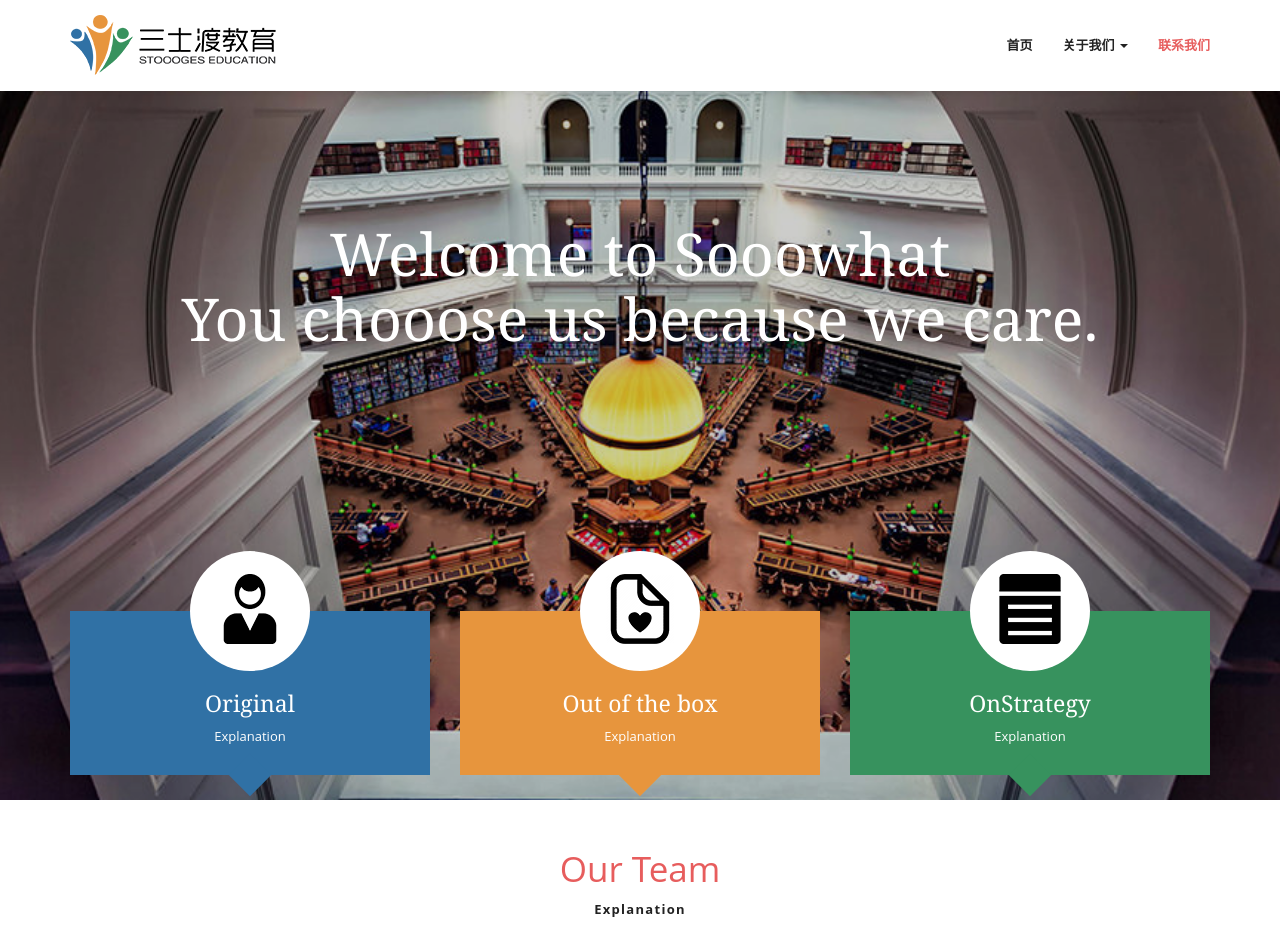
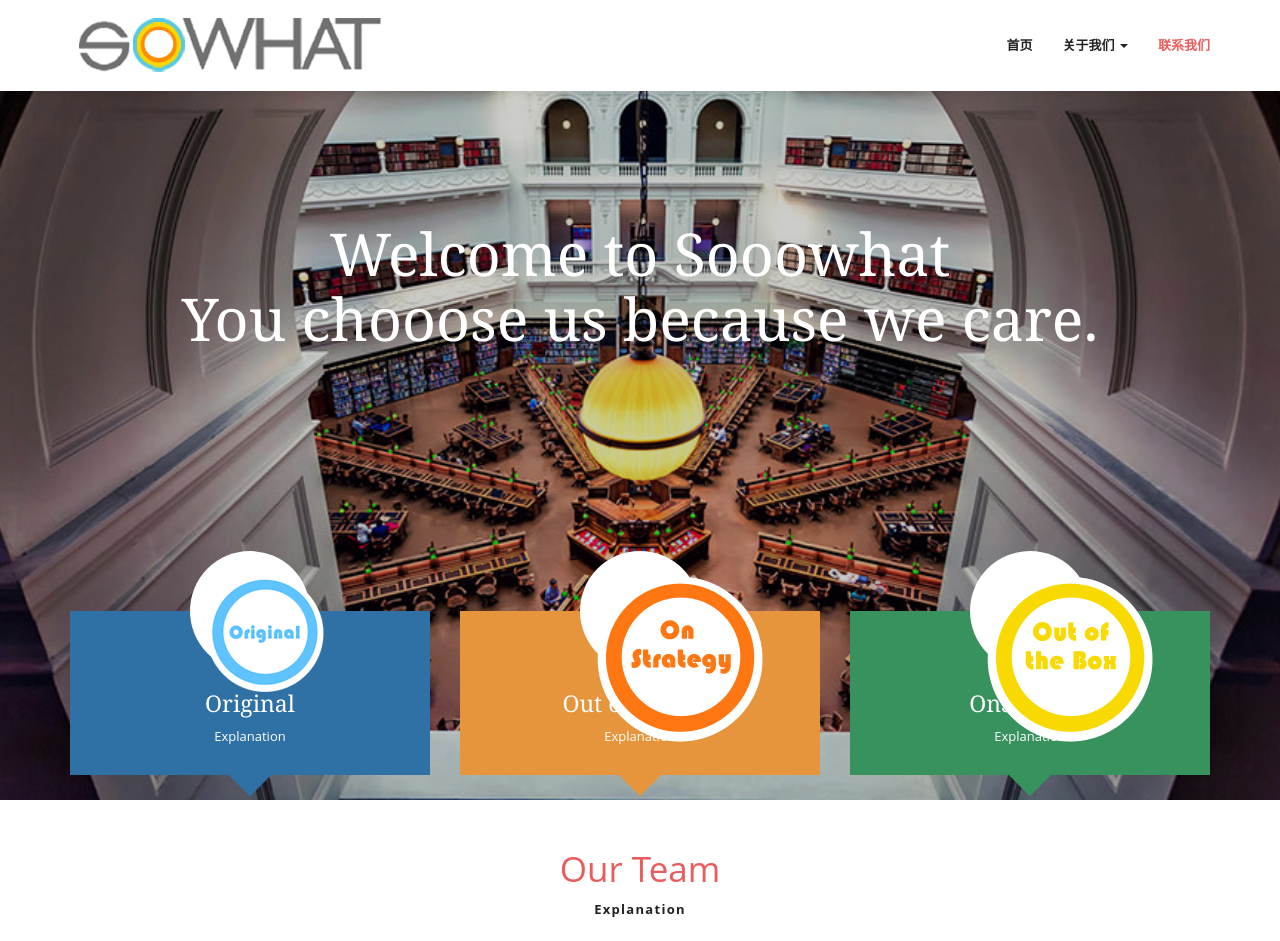
Before and after one commit to KevinIsSun/sooowhat, a CodeIgniter app: page /sooowhat/ in a window 1280 px wide. Shown: the top 941 px of the page. Run offline with CodeIgniter, Linux system fonts and the light colour scheme; some libraries are stand-ins or nearby versions.

Commit message:
一些图片文件

```diff
--- a/application/views/home.php
+++ b/application/views/home.php
@@ -63,7 +63,7 @@
 						<span class="icon-bar"></span>
 						<span class="icon-bar"></span>
 					</button>
-					<a class="navbar-brand" href="index.html"><img src=<?php echo base_url()."images/logo.png";?> alt="Welcome to Stoooges." class="img-responsive" /></a>
+					<a class="navbar-brand" href="index.html"><img src=<?php echo base_url()."images/logo2.png";?> alt="Welcome to Stoooges." class="img-responsive" /></a>
 				</div>
 				<div class="navbar-collapse collapse">
 					<ul class="nav navbar-nav navbar-right">
@@ -97,7 +97,7 @@
 							<p>Explanation</p>
 						</div>
 						<div class="icon img-circle">
-							<img src=<?php echo base_url()."images/icon-s.png";?> alt="" />
+							<img src=<?php echo base_url()."images/circle1.png";?> alt="" />
 						</div>
 						<div class="arrow background background1"></div>
 					</div>
@@ -107,7 +107,7 @@
 							<p>Explanation</p>
 						</div>
 						<div class="icon img-circle">
-							<img src=<?php echo base_url()."images/icon-x.png";?> alt="" />
+							<img src=<?php echo base_url()."images/circle2.png";?> alt="" />
 						</div>
 						<div class="arrow background background2"></div>
 					</div>
@@ -117,7 +117,7 @@
 							<p>Explanation</p>
 						</div>
 						<div class="icon img-circle">
-							<img src=<?php echo base_url()."images/icon-g.png";?> alt="" />
+							<img src=<?php echo base_url()."images/circle3.png";?> alt="" />
 						</div>
 						<div class="arrow background background3"></div>
 					</div>
```
Also changed, not shown: images/circle1.png (added), images/circle2.png (added), images/circle3.png (added), images/logo2.png (added).
